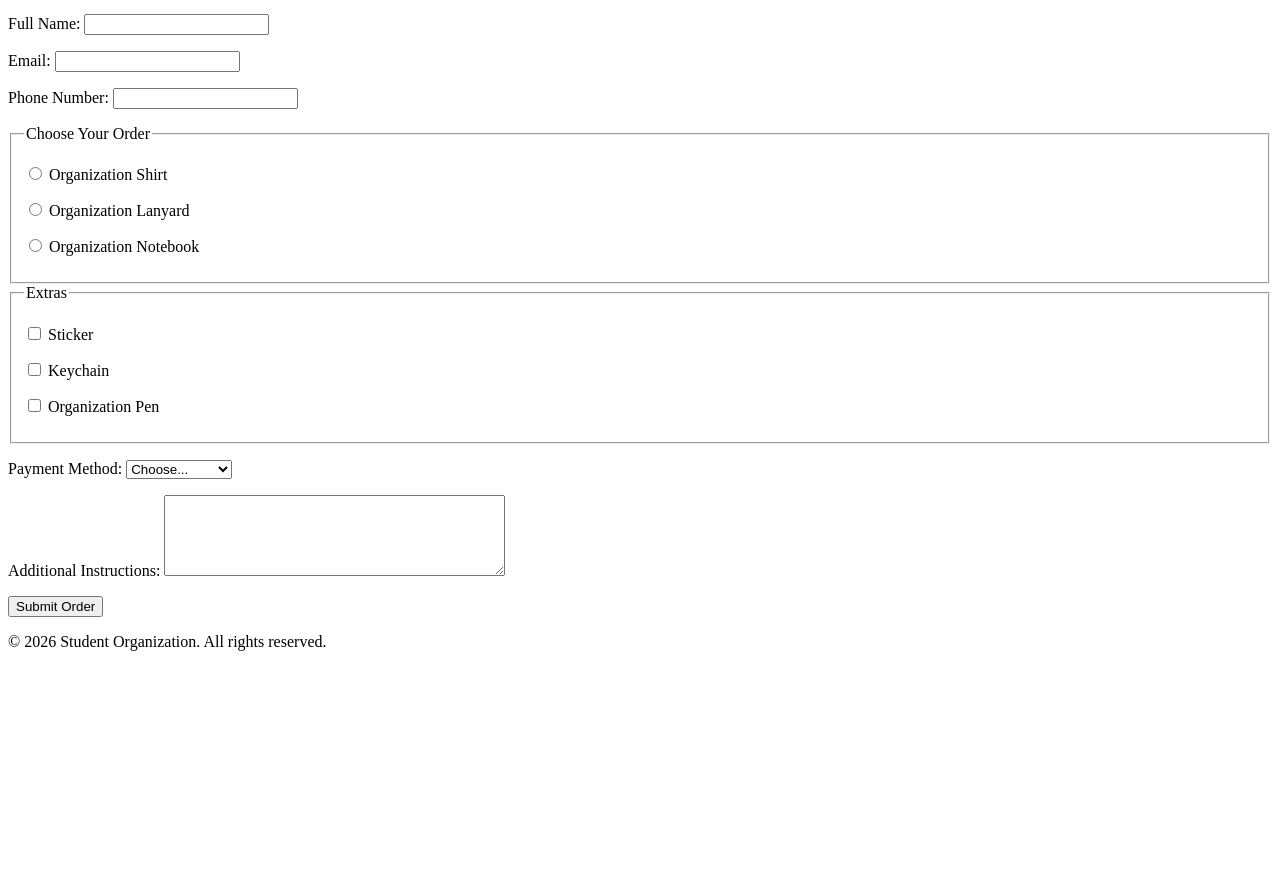
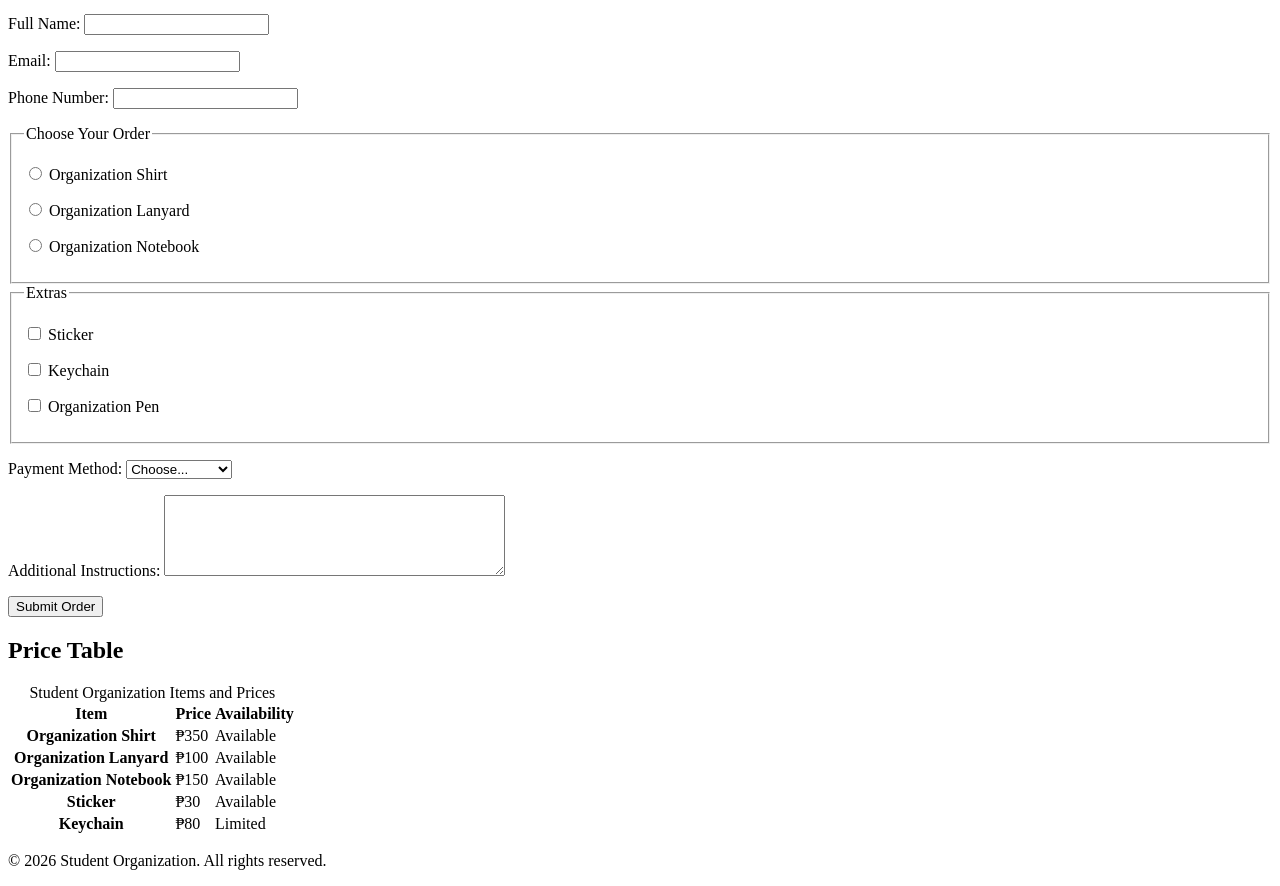
Before and after one commit to geahid/WST-WEEK3-LAB, a plain HTML site: page order.html in a window 1280 px wide. Shown: the part 118-1004 px from the top of the page. Before the commit the page ends 800 px from the top, so only its background shows below. Drawn offline with Linux system fonts and the light colour scheme.

Commit message:
Add accessible price table

```diff
--- a/order.html
+++ b/order.html
@@ -134,6 +134,54 @@
 
             <button type="submit">Submit Order</button>
 
+            <section>
+    <h2>Price Table</h2>
+
+    <table>
+        <caption>Student Organization Items and Prices</caption>
+
+        <thead>
+            <tr>
+                <th scope="col">Item</th>
+                <th scope="col">Price</th>
+                <th scope="col">Availability</th>
+            </tr>
+        </thead>
+
+        <tbody>
+            <tr>
+                <th scope="row">Organization Shirt</th>
+                <td>₱350</td>
+                <td>Available</td>
+            </tr>
+
+            <tr>
+                <th scope="row">Organization Lanyard</th>
+                <td>₱100</td>
+                <td>Available</td>
+            </tr>
+
+            <tr>
+                <th scope="row">Organization Notebook</th>
+                <td>₱150</td>
+                <td>Available</td>
+            </tr>
+
+            <tr>
+                <th scope="row">Sticker</th>
+                <td>₱30</td>
+                <td>Available</td>
+            </tr>
+
+            <tr>
+                <th scope="row">Keychain</th>
+                <td>₱80</td>
+                <td>Limited</td>
+            </tr>
+        </tbody>
+    </table>
+</section>
+
         </form>
     </main>
 
```
